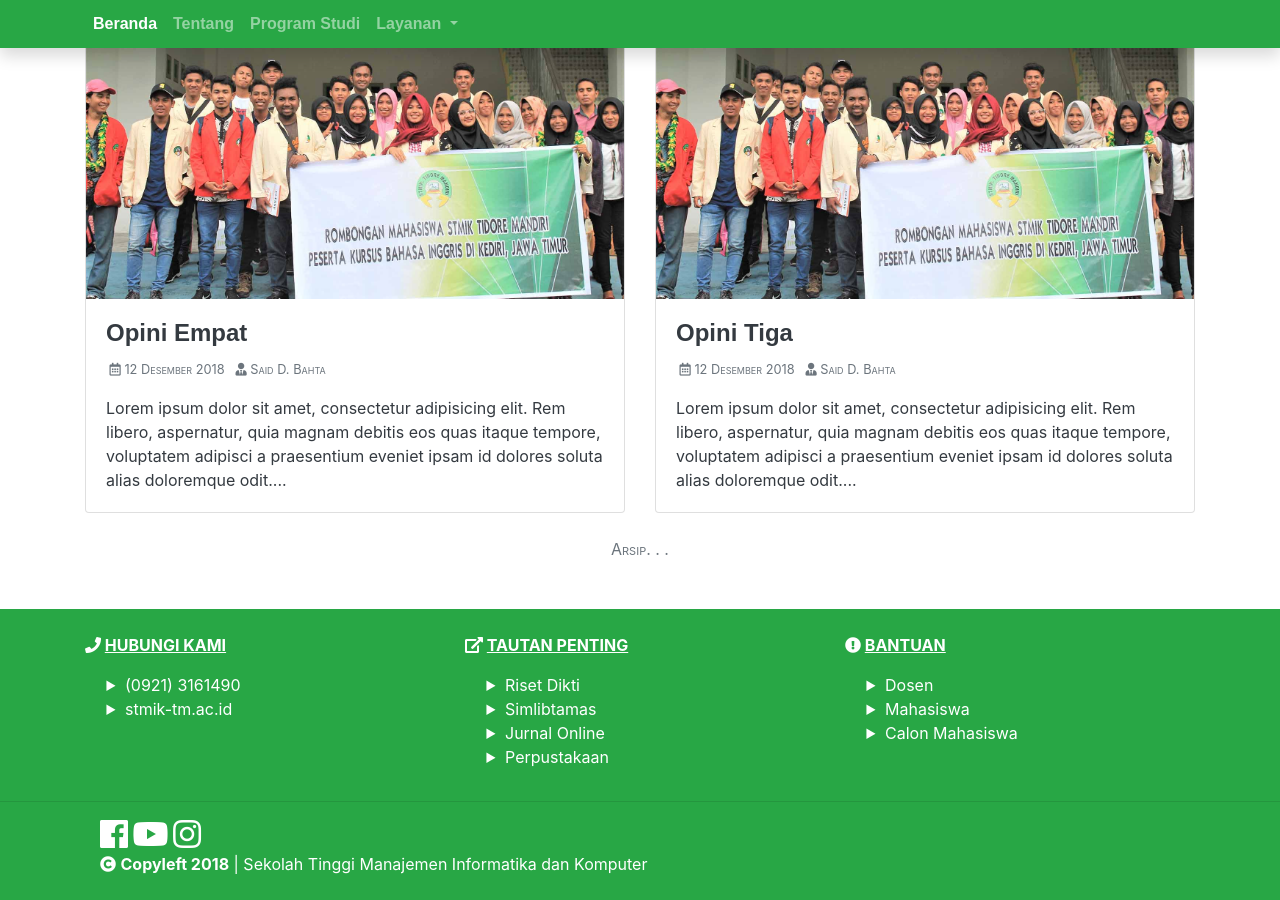
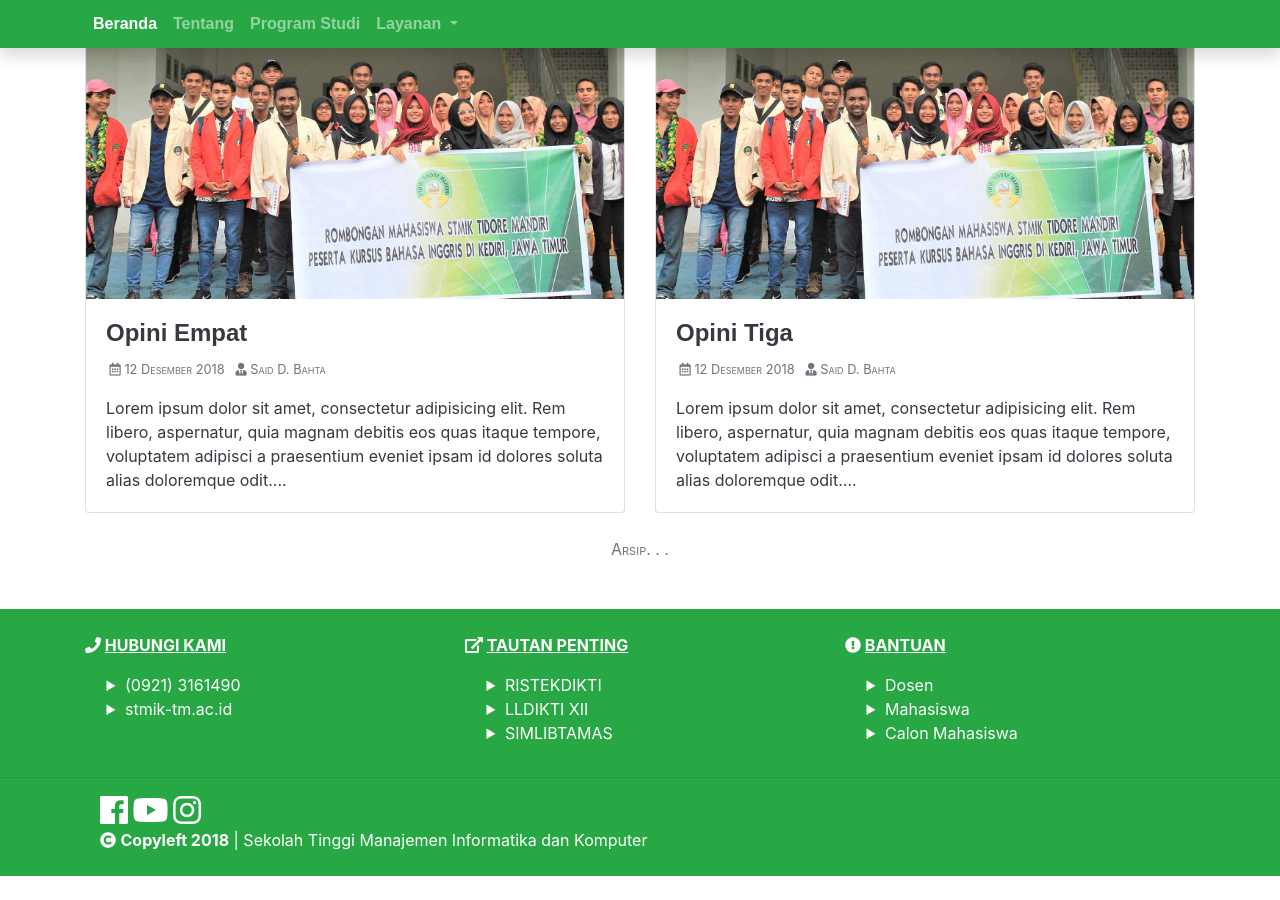
Before and after one commit to saidbahta/stmik-tm, a Jekyll site: the page built from index.md, in a window 1280 px wide and 900 px high, scrolled down 2375 px. Built offline with Jekyll 4.4.1, drawn with Linux system fonts in a browser that asks for light colours; nearby versions of some CDN libraries; after the commit the page ends 3251 px from its top, so only the background shows below that.

Commit message:
update link

```diff
--- a/_layouts/default.html
+++ b/_layouts/default.html
@@ -130,10 +130,9 @@
         <div class="col-sm">
           <p class="font-weight-bold"><i class="fas fa-external-link-alt"></i> <u>TAUTAN PENTING</u></p>
           <ul style="list-style:disclosure-closed">
-            <li><a href="#" class="text-white"> Riset Dikti</a></li>
-            <li><a href="#" class="text-white"> Simlibtamas</a></li>
-            <li><a href="#" class="text-white"> Jurnal Online</a></li>
-            <li><a href="#" class="text-white"> Perpustakaan</a></li>
+            <li><a href="https://ristekdikti.go.id/" class="text-white"> RISTEKDIKTI</a></li>
+            <li><a href="http://lldikti12.ristekdikti.go.id/" class="text-white"> LLDIKTI XII</a></li>
+            <li><a href="http://simlitabmas.ristekdikti.go.id/" class="text-white"> SIMLIBTAMAS</a></li>
           </ul>
         </div>
         <div class="col-sm">
```
